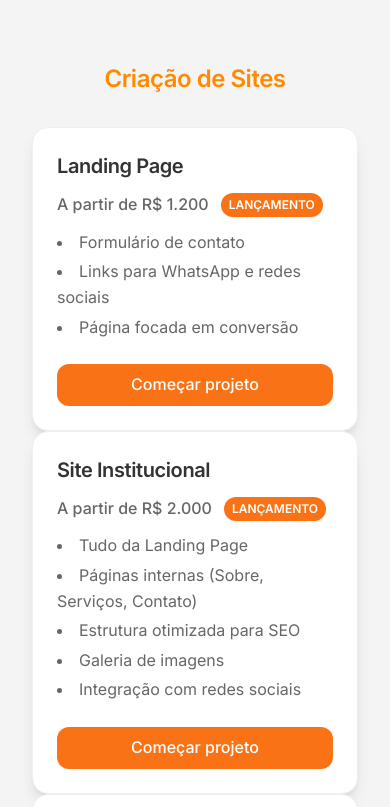
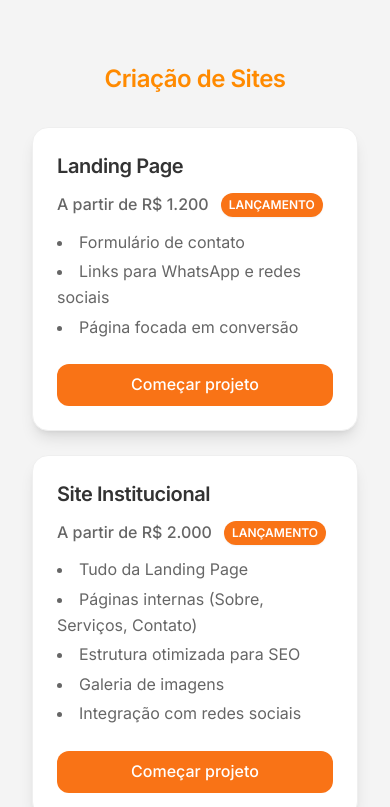
Before and after one commit to marllonpanisset/Portfolio, a Next.js app: page / in a window 390 px wide. Shown: the part 1920-2727 px from the top of the page. Built offline with nearby package versions, Linux system fonts and the light colour scheme.

Commit message:
feat(services): ajusta responsividade dos cards em dispositivos móveis
- Adiciona gap-6 para espaçamento vertical/horizontal em mobile
- Mantém md:gap-8 para tablets e desktops
- Corrige empilhamento dos cards em telas pequenas

```diff
--- a/app/sections/services.tsx
+++ b/app/sections/services.tsx
@@ -118,14 +118,12 @@ export function ServicesSection() {
     }
   ];
 
-  // Mapeia o título da categoria para o ID desejado
   const categoryIds: Record<string, string> = {
     "Criação de Sites": "criacao-de-sites",
     "Manutenção e Suporte": "manutencao-e-suporte",
     "Presença Digital": "presenca-digital"
   };
 
-  // Função que rola para a seção de contato (igual ao navbar) e depois preenche o select
   const handleClick = (serviceKey: string) => {
     const contactSection = document.getElementById('contact');
     if (contactSection) {
@@ -139,7 +137,6 @@ export function ServicesSection() {
       const select = document.getElementById('service') as HTMLSelectElement | null;
       if (select) {
         select.value = serviceKey;
-        // Dispara evento para sincronizar o estado do ContactSection
         window.dispatchEvent(new CustomEvent('externalServiceSelect', { detail: { serviceKey } }));
       }
     }, 500);
@@ -175,11 +172,17 @@ export function ServicesSection() {
             </h3>
 
             <div
-              className={`grid grid-cols-1 md:gap-8 ${
-                category.services.length === 2
-                  ? "md:grid-cols-2 md:justify-center"
-                  : "md:grid-cols-3"
-              }`}
+              className={`
+                grid
+                grid-cols-1
+                gap-6
+                md:grid-cols-2
+                md:gap-8
+                ${category.services.length === 2
+                  ? 'lg:grid-cols-2 lg:justify-center'
+                  : 'lg:grid-cols-3'
+                }
+              `}
             >
               {category.services.map((service, sidx) => (
                 <div
```
